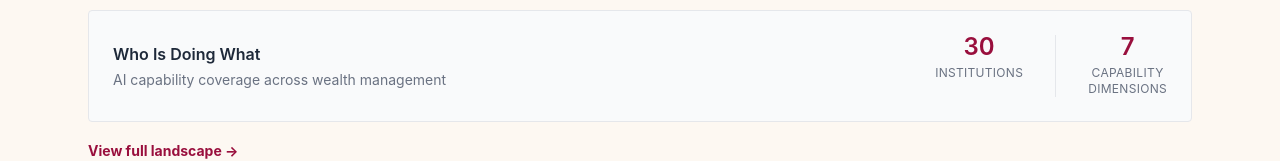
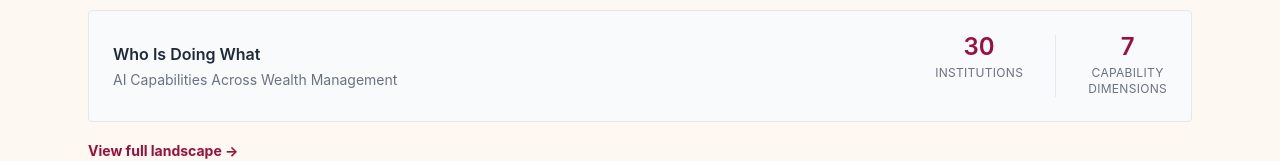
Before and after one commit to CuriosityAIAgent/living-intelligence, a Next.js app: page / in a window 1280 px wide. Shown: the part 1632-1793 px from the top of the page. Built offline with nearby package versions, Linux system fonts and the light colour scheme.

Commit message:
style: landscape teaser subtitle matches landscape page title

```diff
--- a/app/page.tsx
+++ b/app/page.tsx
@@ -205,7 +205,7 @@
           <div className="bg-gray-50 border border-gray-200 rounded p-6 flex items-center gap-10">
             <div className="flex-1">
               <h3 className="text-base font-semibold text-gray-800 mb-1">Who Is Doing What</h3>
-              <p className="text-sm text-gray-500">AI capability coverage across wealth management</p>
+              <p className="text-sm text-gray-500">AI Capabilities Across Wealth Management</p>
             </div>
             <div className="flex gap-8 flex-shrink-0">
               <div className="text-center">
```
